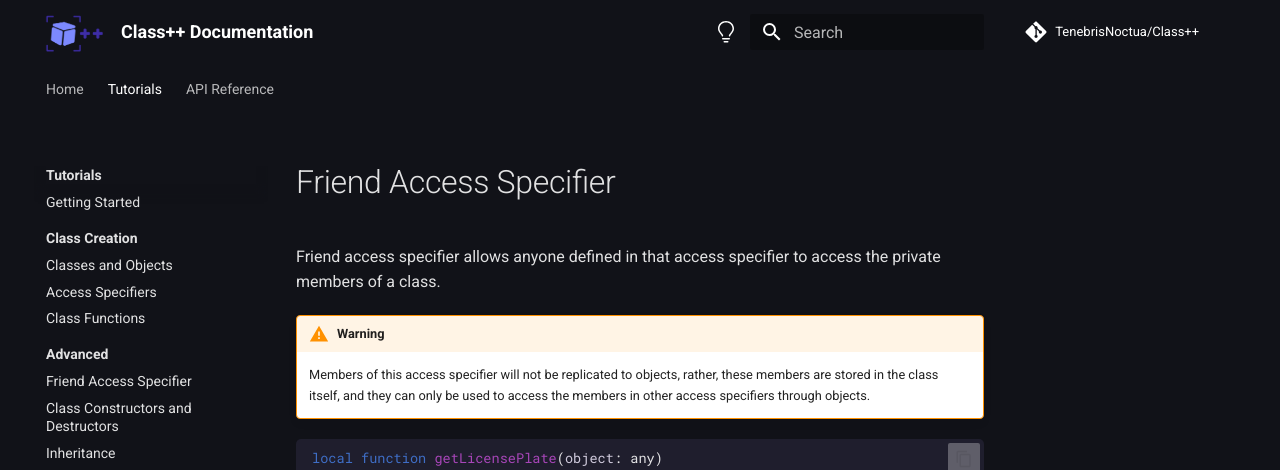
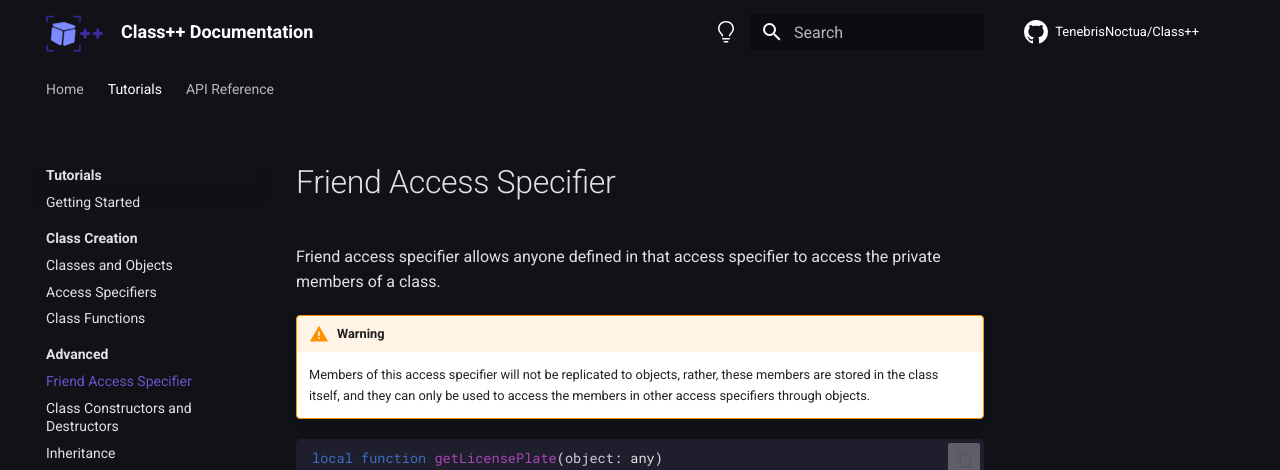
Before and after one commit to TenebrisNoctua/ClassPP, an MkDocs documentation site: the page built from docs/tutorials/friendAccessSpecifier.md, in a window 1280 px wide. Shown: the top 470 px of the page. Built offline with MkDocs 1.6.1 and Material for MkDocs 9.7.7, drawn with Linux system fonts in a browser that asks for light colours; comment, search, counter and statistics services are not loaded; the version menu is left out.

Commit message:
Update Documentation (Part 2)

```diff
--- a/docs/css/code.css
+++ b/docs/css/code.css
@@ -41,3 +41,17 @@
 .md-typeset code {
 	border-radius: 0.25rem;
 }
+
+.md-nav__item .md-nav__link--active,
+.md-nav__item .md-nav__link--active code {
+    color: #6854ca;
+}
+
+.md-typeset code, .md-typeset kbd, .md-typeset pre {
+    color: var(--default-text-color);
+}
+
+.md-typeset a {
+    color: var(--default-text-color);
+    word-break: break-word;
+}
--- a/docs/css/extra.css
+++ b/docs/css/extra.css
@@ -10,20 +10,6 @@
 
 .md-typeset__table {
     width: 100%;
-}
-
-.md-nav__item .md-nav__link--active,
-.md-nav__item .md-nav__link--active code {
-    color: var(--default-text-color);
-}
-
-.md-typeset code, .md-typeset kbd, .md-typeset pre {
-    color: var(--default-text-color);
-}
-
-.md-typeset a {
-    color: var(--default-text-color);
-    word-break: break-word;
 }
 
 .operator_overloading_method {
--- a/mkdocs.yml
+++ b/mkdocs.yml
@@ -31,6 +31,8 @@
       toggle:
         icon: octicons/moon-24
         name: Switch To Dark Mode
+  icon:
+    repo: octicons/mark-github-16
 
 extra_css:
   - css/extra.css
```
